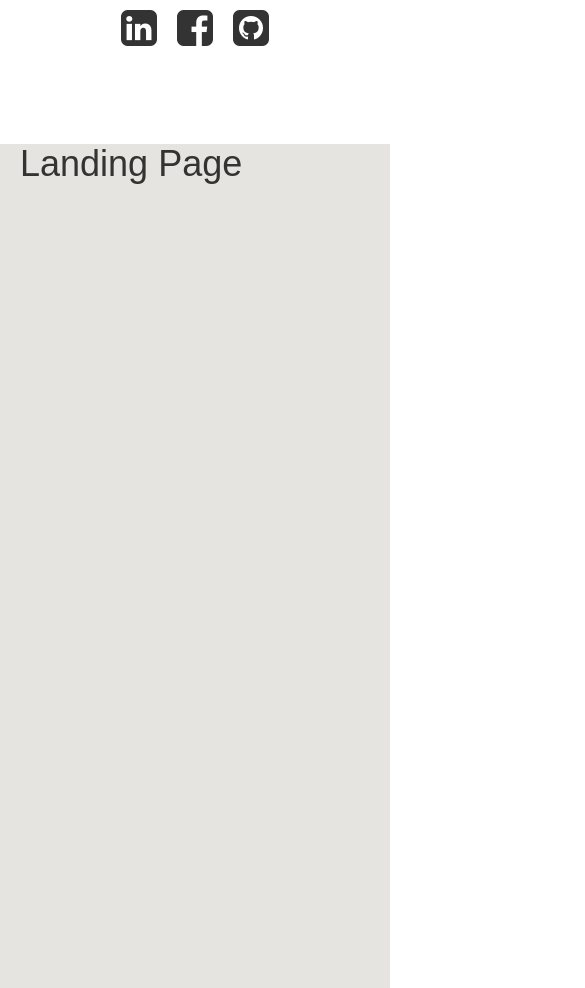
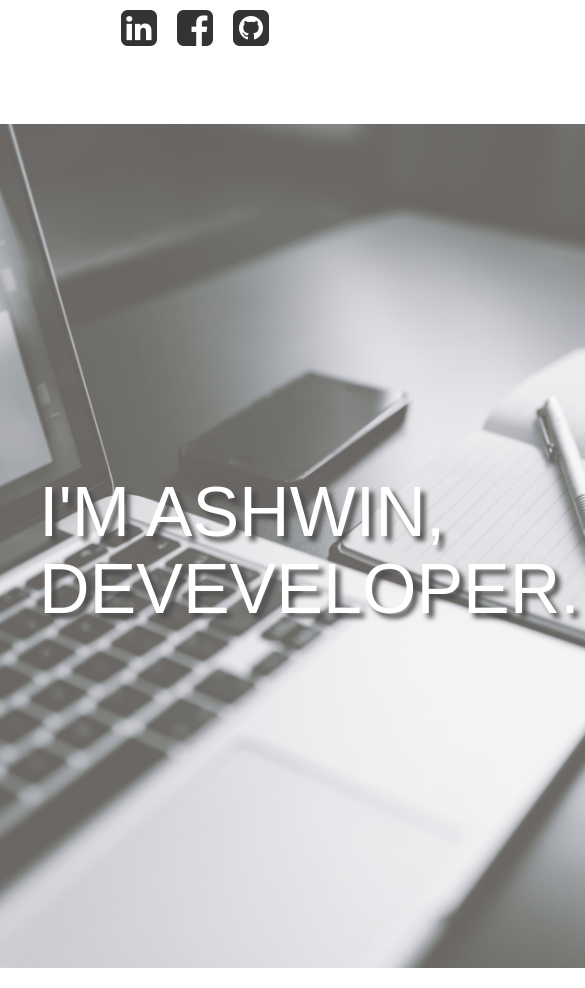
Before and after one commit to ashwinath/personal-website-2.0, a React (Create React App) app: page / in a window 390 px wide. Shown: the part 720-1708 px from the top of the page, 585 px wide, since content can reach past the window. Built offline with nearby package versions, Linux system fonts and the light colour scheme; a web font is replaced by a local one.

Commit message:
added landing page, mobile not working

```diff
--- a/src/App.css
+++ b/src/App.css
@@ -39,8 +39,32 @@ html, body, #root, #router, #side-bar, .main-section {
 }
 
 .main-section {
-  padding-left: 20px;
   background: #e5e4e1;
+}
+
+.center-vertical-parent {
+  display: table;
+  overflow: hidden;
+}
+
+.center-vertical {
+  display: table-cell;
+  vertical-align: middle;
+}
+
+#landing {
+  padding-left: 10%;
+  background-image: url('./images/LandingWallpaper.jpg');
+  background-size: cover;
+  background-repeat: no-repeat;
+  background-position: center center;
+  opacity: 0.7;
+}
+
+#landing-content h1 {
+  color: white;
+  font-size: 5em;
+  text-shadow: 5px 5px 5px #000;
 }
 
 #brand {
--- a/src/Components/LandingPage.js
+++ b/src/Components/LandingPage.js
@@ -3,8 +3,12 @@ import React, { Component } from 'react';
 class LandingPage extends Component {
   render() {
     return (
-      <div className="col-md-9 main-section">
-        <h1>Landing Page</h1>
+      <div id="landing"
+        className="col-md-9 main-section center-vertical-parent">
+        <div id="landing-content" className="center-vertical">
+          <h1>I'M ASHWIN, DEVEVELOPER.</h1>
+          <p></p>
+        </div>
       </div>
     );
   }
```
Also changed, not shown: src/images/LandingWallpaper.jpg (added).
